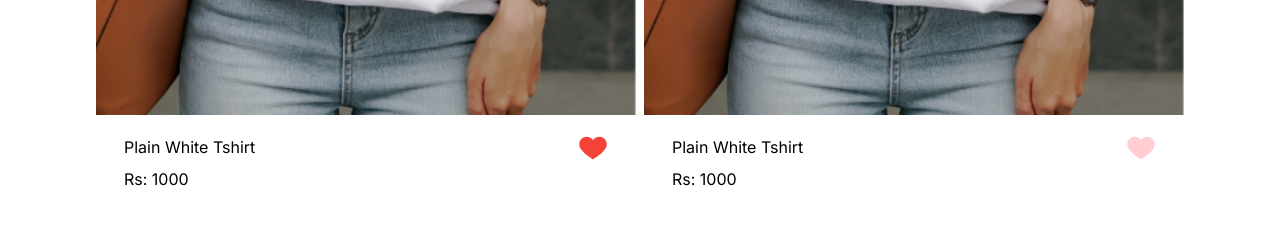
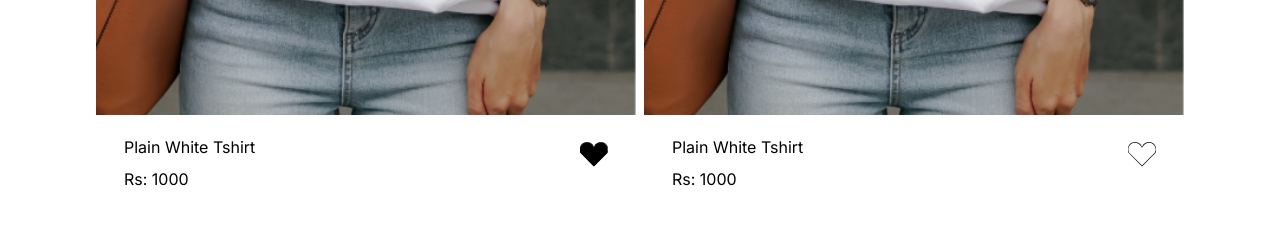
Before and after one commit to GaneshNawghare/keon_frontend, a Next.js app: page /in/Bottoms in a window 1280 px wide. Shown: the part 800-1029 px from the top of the page. Built offline with nearby package versions, Linux system fonts and the light colour scheme.

Commit message:
like and unlike icons added

```diff
--- a/app/in/[category]/page.js
+++ b/app/in/[category]/page.js
@@ -1,8 +1,6 @@
 'use client'
 import { useEffect, useState } from "react"
 import Image from 'next/image'
-import { FcLike } from "react-icons/fc";
-import { FcLikePlaceholder } from "react-icons/fc";
 import axios from "axios"
 
 export default function Category({ params }) {
@@ -98,11 +96,11 @@ export default function Category({ params }) {
                         <p className="mt-5">{ele.name}</p>
                         <p className="mt-2">Rs: {ele.rs}</p>
                       </div>
-                      <div className="mt-4">
+                      <div className="mt-6">
                         {ele.like ? (
-                          <FcLike onClick={()=>{}} size={30} />
+                          <Image src="/like.svg" width={28} height={28} alt='like'/>
                         ) : (
-                          <FcLikePlaceholder size={30} />
+                          <Image src="/unlike.svg" width={28} height={28} alt='unlike'/>
                         )}
                       </div>
                     </div>
```
Also changed, not shown: public/like.svg (added), public/unlike.svg (added).
